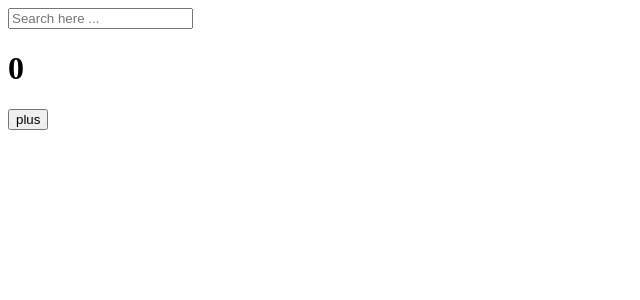
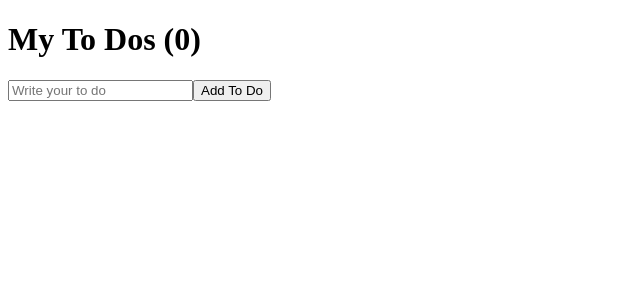
Before and after one commit to iamminho/Movie_information_app, a React (Create React App) app: page / in a window 1280 px wide. Shown: the top 300 px of the page, without its empty margins (0-640 px from the left). Built offline with nearby package versions, Linux system fonts and the light colour scheme.

Commit message:
To Do List Part One

```diff
--- a/src/App.js
+++ b/src/App.js
@@ -3,32 +3,28 @@
 import { useState, useEffect } from "react";
 
 function App() {
-  const [counter, setCounter] = useState(0);
-  const [keyword, setKeyword] = useState("");
-
-  const onClick = () => setCounter((prev) => prev + 1);
-  const onChange = (event) => setKeyword(event.target.value);
-
-  console.log("rendering");
-
-  useEffect(() => {
-    console.log("CALL THE API....");
-  }, []);
-
-  useEffect(() => {
-    if (keyword !== "") console.log("SEARCH FOR", keyword);
-  }, [keyword]);
-
+  const [toDo, setToDo] = useState("");
+  const [toDos, setToDos] = useState([]);
+  const onChange = (event) => setToDo(event.target.value);
+  const onSubmit = (event) => {
+    event.preventDefault();
+    if (toDo === "") return;
+    setToDos((currentArray) => [toDo, ...currentArray]);
+    setToDo("");
+  };
+  console.log(toDos);
   return (
     <div>
-      <input
-        value={keyword}
-        type="text"
-        placeholder="Search here ..."
-        onChange={onChange}
-      />
-      <h1>{counter}</h1>
-      <button onClick={onClick}>plus</button>
+      <h1>My To Dos ({toDos.length})</h1>
+      <form onSubmit={onSubmit}>
+        <input
+          onChange={onChange}
+          value={toDo}
+          type="text"
+          placeholder="Write your to do"
+        />
+        <button>Add To Do</button>
+      </form>
     </div>
   );
 }
```
